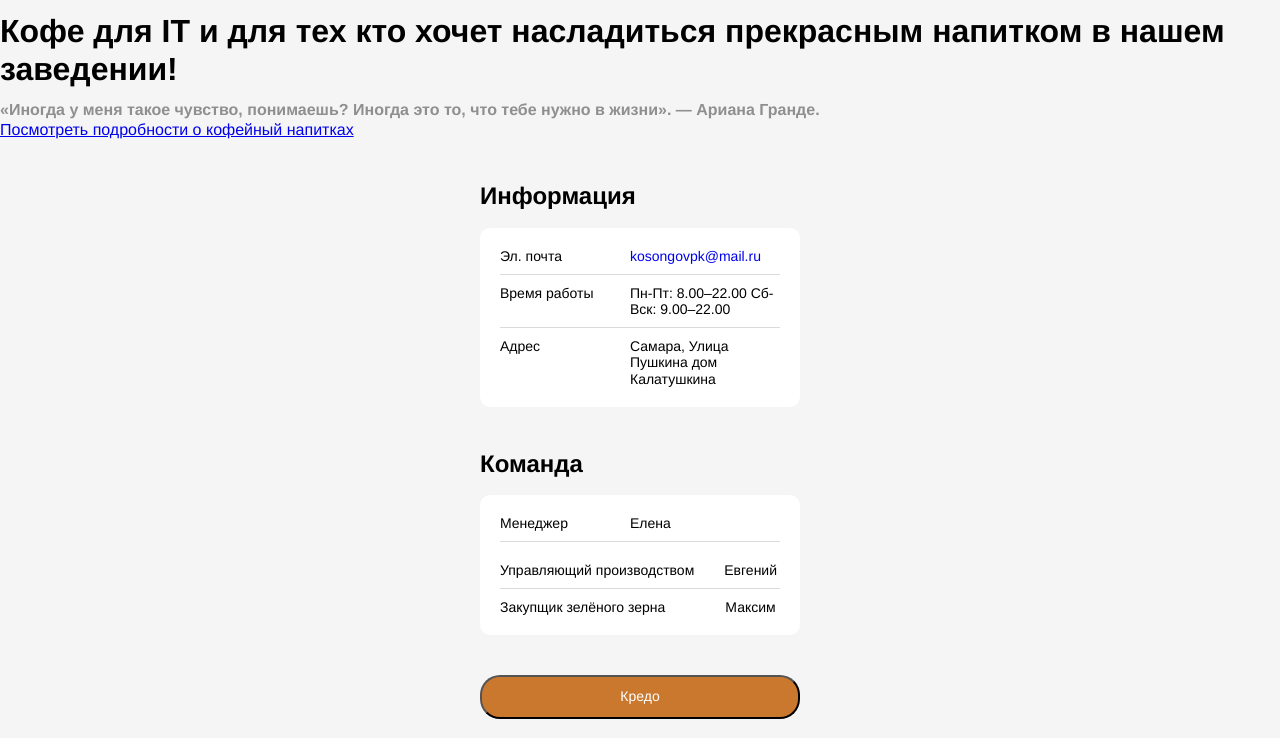
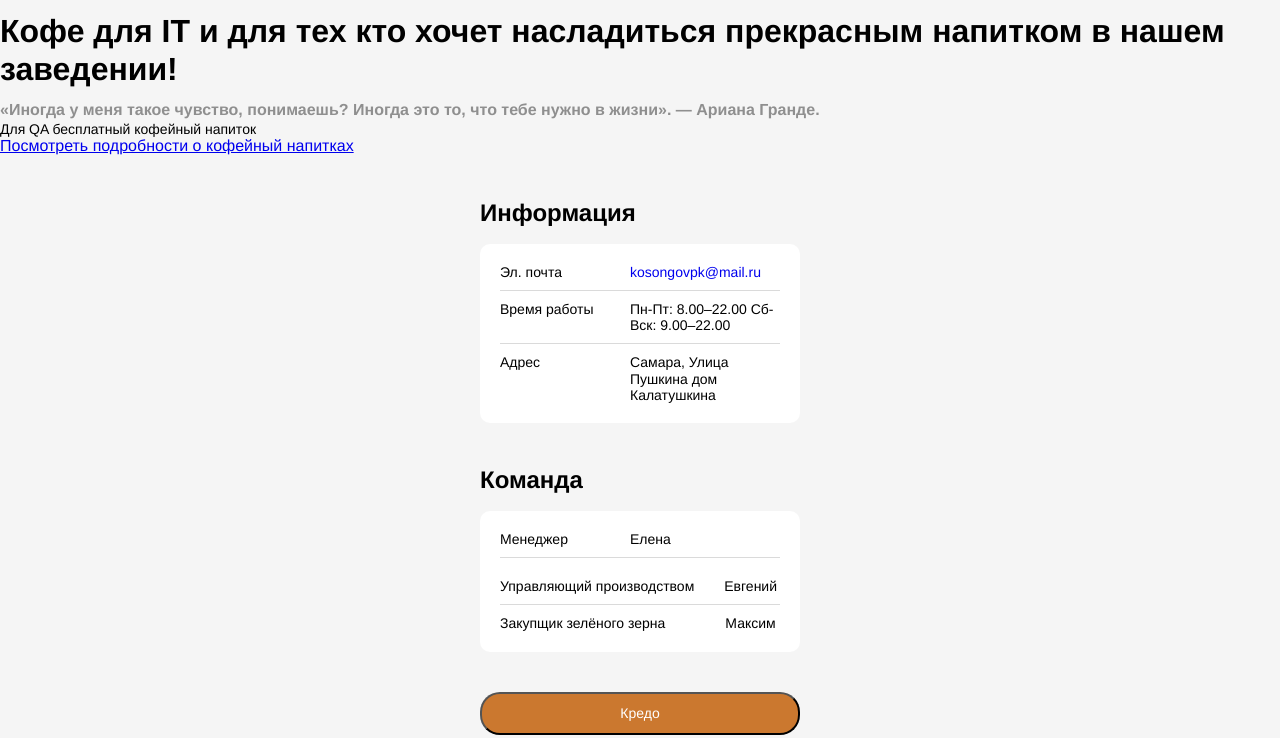
Before and after one commit to Sergey-QA-010/cv, a plain HTML site: page index.html in a window 1280 px wide. Shown: the part 325-1063 px from the top of the page. Drawn offline with Linux system fonts and the light colour scheme.

Commit message:
Добавил параграф

```diff
--- a/index.html
+++ b/index.html
@@ -13,6 +13,7 @@
       <img src="./avatar.png" alt="avatar" class="header__avatar" width="350" />
       <h1 class="header__title">Кофе для IT и для тех кто хочет насладиться прекрасным напитком в нашем заведении!</h1>
       <h3 class="header__subtitle">«Иногда у меня такое чувство, понимаешь? Иногда это то, что тебе нужно в жизни». — Ариана Гранде.</h3>
+      <p class="links__title"> Для QA бесплатный кофейный напиток </p>
       <a href="https://tea.ru/article/vidy-kofe-v-kofeynyakh-polnyy-gid-po-klassicheskim-i-trendovym-napitkam-s-retseptami/"> Посмотреть подробности о кофейный напитках </a>
     </header>
 
```
